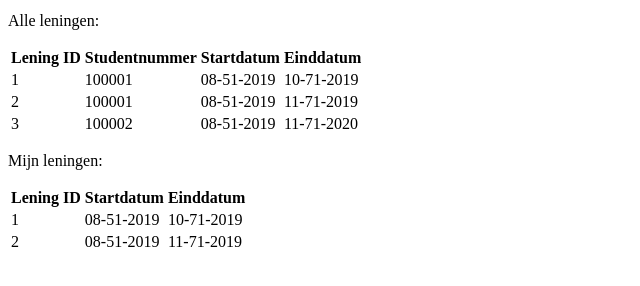
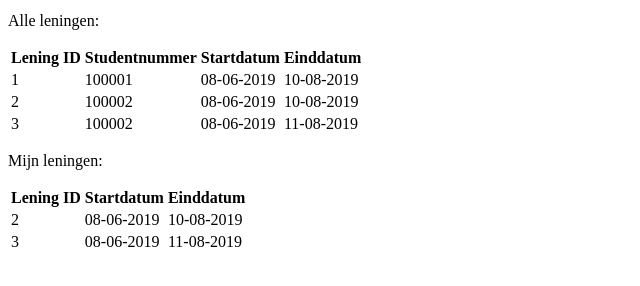
Before and after one commit to medzoseck/front-endPrograming, an Angular app: page / in a window 1280 px wide. Shown: the part 120-406 px from the top of the page, without its empty margins (0-640 px from the left). Built offline with nearby package versions, Linux system fonts and the light colour scheme.

Commit message:
dateFormat gefixt

```diff
--- a/src/app/leningen/lening.component.ts
+++ b/src/app/leningen/lening.component.ts
@@ -19,9 +19,9 @@ export class LeningComponent {
 
   // Tijdelijke methode
   public getLeningen(): Lening[] {
-    let l1: Lening = new Lening(1, 100001, new Date("2019-4-10"), new Date("2019-8-10"));
-    let l2: Lening = new Lening(2, 100001, new Date("2019-4-11"), new Date("2019-8-11"));
-    let l3: Lening = new Lening(3, 100002, new Date("2019-4-11"), new Date("2020-8-11"));
+    let l1: Lening = new Lening(1, 100001, new Date("2019-04-10"), new Date("2019-08-10"));
+    let l2: Lening = new Lening(2, 100002, new Date("2019-04-10"), new Date("2019-08-10"));
+    let l3: Lening = new Lening(3, 100002, new Date("2019-04-11"), new Date("2019-08-11"));
     let ls: Lening[] = [l1, l2, l3];
     return ls;
   }
@@ -29,15 +29,17 @@ export class LeningComponent {
   public formatDate(date: Date): string {
     let result: string = "";
     if (date != null) {
-      //console.log("LeningComponent formatDate");
+      //console.log("LeningComponent formatDate, date != null");
       let day: string = "" + date.getDate();
-      let month: string = "" + date.getMonth() + 1;
+      let month: string = "" + (date.getMonth() + 1);
       let year: string = "" + date.getFullYear();
+      //console.log("day: "+day+", month: "+month+", year: "+year);
+
       // Maakt dag en maand altijd 2 characters lang, bijv. "05".
       if (day.length < 2) {
         day = "0" + day;
       }
-      if (day.length < 2) {
+      if (month.length < 2) {
         month = "0" + month;
       }
       result = day + "-" + month + "-" + year;
--- a/src/app/leningen/stlening.component.ts
+++ b/src/app/leningen/stlening.component.ts
@@ -13,7 +13,7 @@ export class StLeningComponent {
   stLeningen: Lening[];
   /* Tijdelijke manier om studentNr te geven,
    * Moet uiteindelijk vanuit de UI. */
-  studentNr: number = 100001;
+  studentNr: number = 100002;
 
   constructor(private lcomp: LeningComponent) {
     this.stLeningen = this.getStudentsLeningen(this.studentNr);
```
